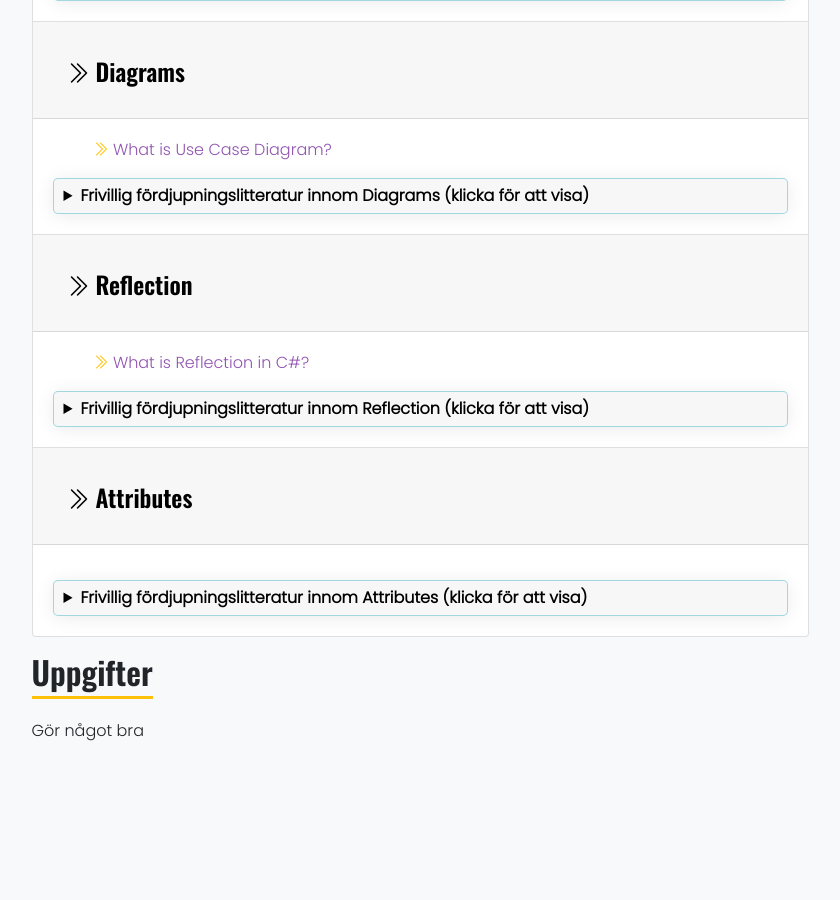
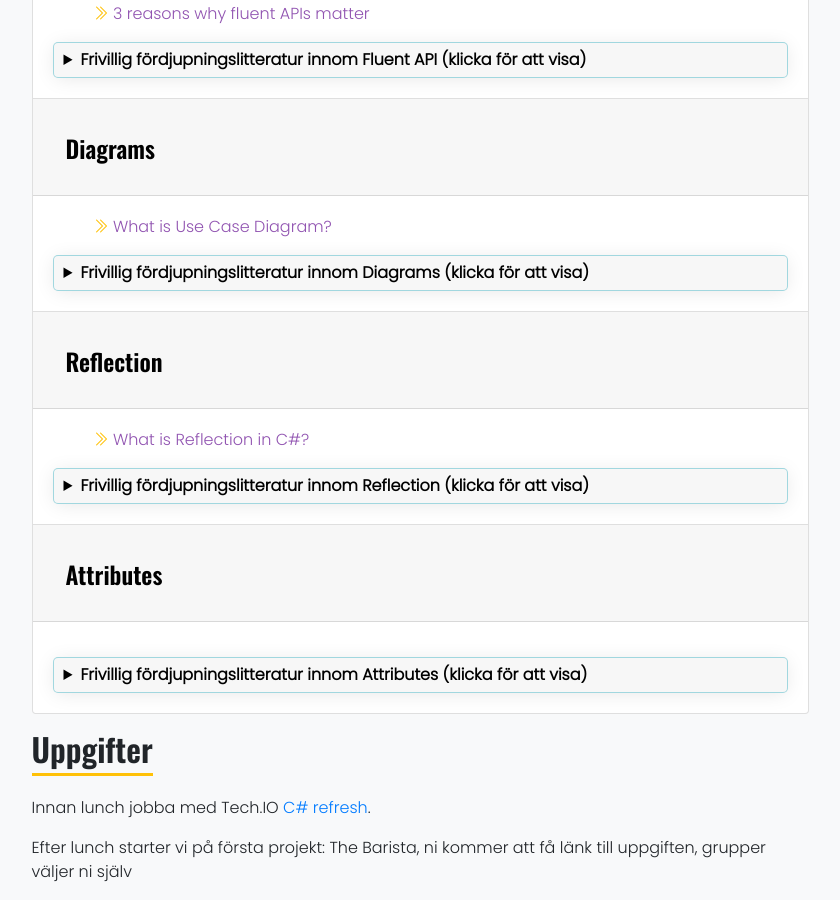
Before and after one commit to PGVSNH20/PGVSNH20-dataatkomst, a Jekyll site: the page built from lectures/introduction.md, in a window 1280 px wide and 900 px high, scrolled down 2037 px. Shown: the whole window, without its empty margins (220-1060 px from the left). Built offline with Jekyll 4.4.1, drawn with Linux system fonts in a browser that asks for light colours; nearby versions of some CDN libraries; before the commit the page ends 2796 px from its top, so only the background shows below that; some of the changed text lies outside the part shown.

```diff
--- a/_includes/lecturetopics.html
+++ b/_includes/lecturetopics.html
@@ -5,9 +5,7 @@
             <h2 class="mb-0 w-100">
                 <button class="btn btn-link text-left" type="button" data-toggle="" data-target="#ex{{forloop.index0}}"
                     aria-expanded="false" aria-controls="ex{{forloop.index0}}">
-                    <h4 id="object-oriented-programming-and-c"><i class="bi bi-chevron-double-right"></i>
-                        {{topic.topic}}
-                    </h4>
+                    <h4 id="object-oriented-programming-and-c">{{topic.topic}}</h4>
                 </button>
             </h2>
         </div>
--- a/lectures/introduction.md
+++ b/lectures/introduction.md
@@ -19,4 +19,6 @@ Denna lektion är en introduktion till kursen, samt dom första steg med projekt
 
 ## Uppgifter
 
-Gör något bra
+Innan lunch jobba med Tech.IO [C# refresh](https://tech.io/playgrounds/52999/c-refresh/welcome).
+
+Efter lunch starter vi på första projekt: The Barista, ni kommer att få länk till uppgiften, grupper väljer ni själv
```
Also changed, not shown: _data/schedule.yml (+15 -14 lines).
